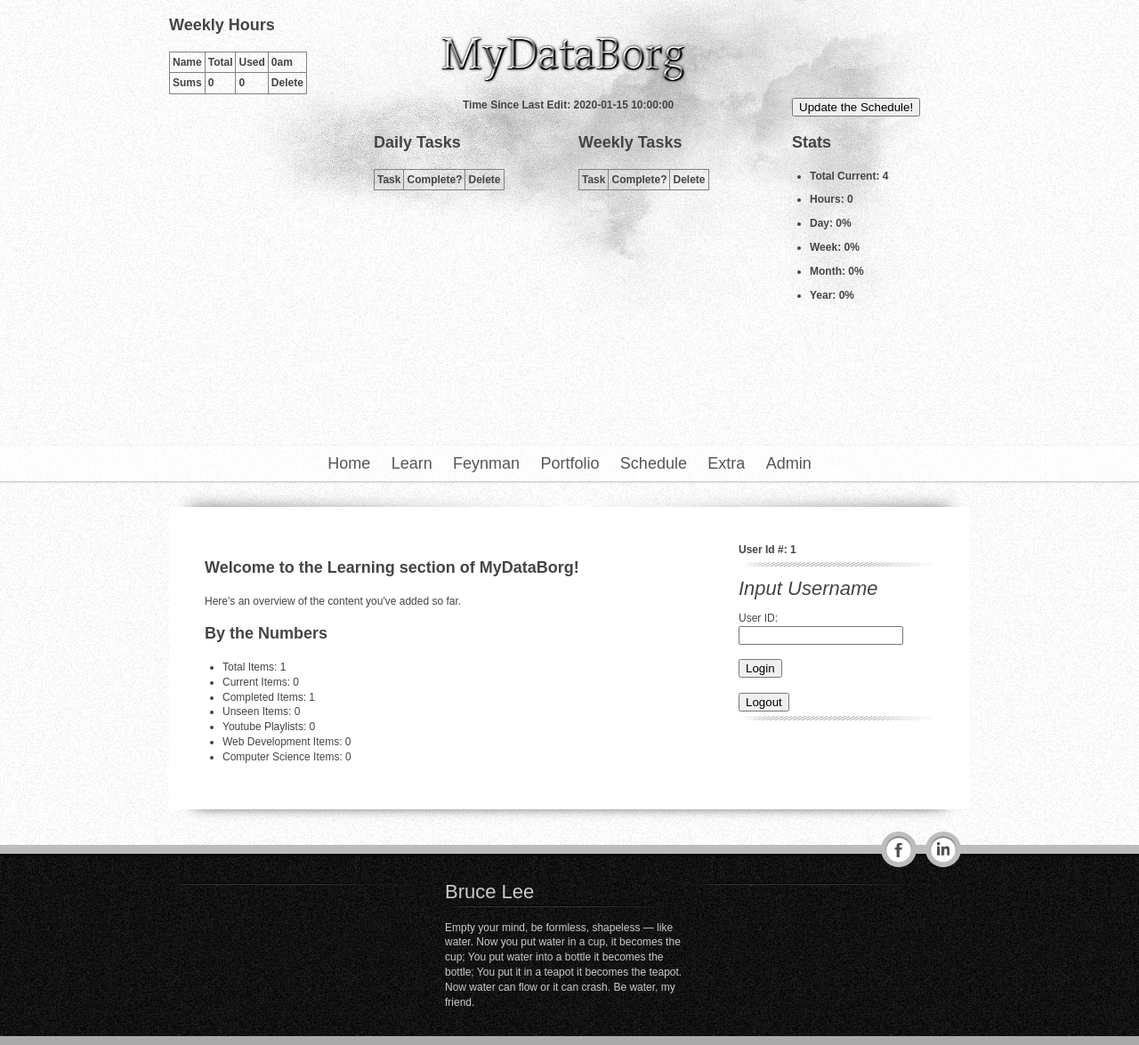
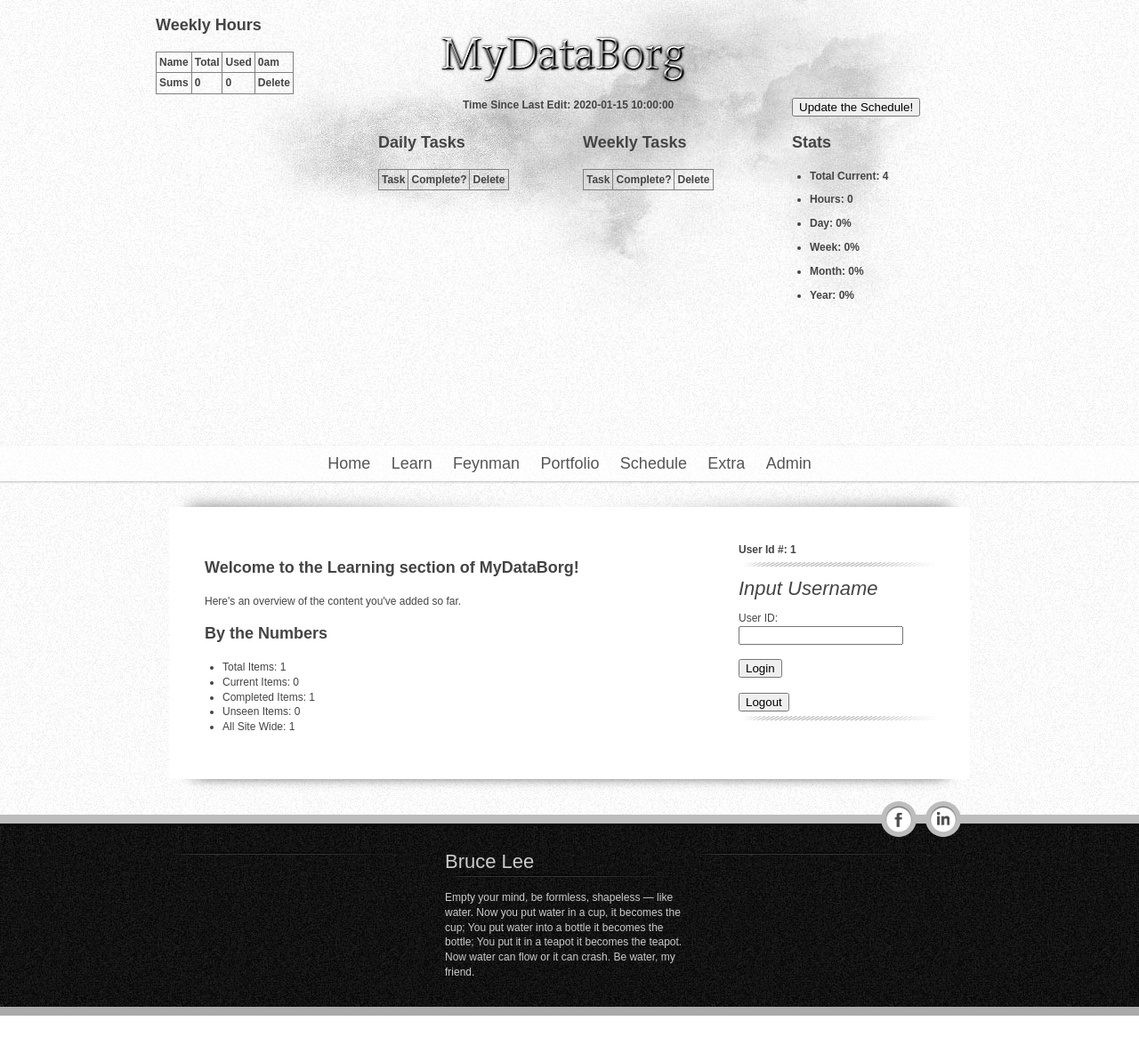
Before and after one commit to CharlesisChuck/Website, a PHP site: page /index.php?page=learn-overview in a window 1280 px wide. Shown: the whole page at 89% size. After the commit the page ends 1142 px from the top, so only its background shows below. Run offline with PHP 8.4, Linux system fonts and the light colour scheme; the visitor is signed in with stand-in values (Sample User, id 1); tables that the repository leaves empty or names only in its code hold one stand-in row (values such as "Sample post"); lists and menus that the app fills with data are empty.

Commit message:
Updates Visual/Features
added and fixed minor things

```diff
--- a/Website/content/admin-edit.php
+++ b/Website/content/admin-edit.php
@@ -44,6 +44,7 @@
   <option value="feynman">Feynman</option>
   <option value="webdev">Web Development</option>
   <option value="mechanics">Mechanics</option>
+  <option value="electronics">EE</option>
   <option value="physics">Physics</option>
   <option value="computer-science">Computer Science</option>
   <option value="buissness">Buissness</option>
--- a/Website/content/learn-overview.php
+++ b/Website/content/learn-overview.php
@@ -39,23 +39,12 @@
 	echo $Total;
 	?> </li>
 
-	<li>Youtube Playlists: <?php
-	$tag = 'yt-playlist';
-	$Total = ClassesCount($logged_in_user_id, $db, $tag);
+	<li>All Site Wide: <?php
+	$tag = 'all';
+	$Total = CountEntries($logged_in_user_id, $db, $tag);
 	echo $Total;
 	?> </li>
 
-	<li>Web Development Items: <?php
-	$tag = 'webdev';
-	$Total = ClassesCount($logged_in_user_id, $db, $tag);
-	echo $Total;
-	?> </li>
-
-	<li>Computer Science Items: <?php
-	$tag = 'computer-science';
-	$Total = ClassesCount($logged_in_user_id, $db, $tag);
-	echo $Total;
-	?> </li>
 </ul>
 
 </div>
--- a/Website/content/schedule.php
+++ b/Website/content/schedule.php
@@ -11,9 +11,12 @@
     }
 if (empty($_POST["schedule_reset"])) {
     } else{
+    	if(($logged_in_user_id != 0) && ($logged_in_user_id != NULL))
+    	{
     	$reset_type = $_POST["reset_item"];
     	ClearSaveReset($logged_in_user_id,$db,$reset_type);
 		echo "<meta http-equiv='refresh' content='0'>";
+    	}
     }
 
 ?>
@@ -23,7 +26,7 @@
 	<div class="reset_schedule">
 	<form method="post">
 		<select name="reset_item">
-			<option name="none">Don't Reset</option>
+			<option name="Save">No Reset</option>
 			<option value="hour">Weekly Hours</option>
 			<option value="day">Daily Tasks</option>
 			<option value="week">Weekly Tasks</option>
--- a/Website/content/sidebar-schedule.php
+++ b/Website/content/sidebar-schedule.php
@@ -123,10 +123,13 @@
   if (empty($_POST['Schedule_Create_Task'])) {
   } else
   {
+    if(($logged_in_user_id != 0) && ($logged_in_user_id != NULL))
+    {
       $second = 1;
       $MyUpdateStatus = $_POST['Schedule_Create_Task'];
       ScheduleInput($first,$second,$third,$logged_in_user_id,$db,$type,$MyUpdateStatus,$good_bad);
       echo "<meta http-equiv='refresh' content='0'>";
+   }
 
   }
 
@@ -155,11 +158,14 @@
   if (empty($_POST['Schedule_Create_Hour'])) {
   } else
   {
+     if(($logged_in_user_id != 0) && ($logged_in_user_id != NULL))
+    {
       $good_bad = $_POST['good_bad'];
       $type = 'hour';
       $MyUpdateStatus = $_POST['Schedule_Create_Hour'];
       ScheduleInput($first_hour,$second_hour,$third_hour,$logged_in_user_id,$db,$type,$MyUpdateStatus,$good_bad);
       echo "<meta http-equiv='refresh' content='0'>";
+    }
   }
 ?>
 
--- a/Website/css/jbc.css
+++ b/Website/css/jbc.css
@@ -1141,19 +1141,19 @@
 
 .ui_hour {
 	position:absolute;
-	left:0px;
+	left:-15px;
 	top: -150px;
 }
 
 .ui_week {
 	position: absolute;
-	left: 460px;
+	left: 465px;
 	top: -18px;
 }
 
 .ui_day{
 	position:absolute;
-	left:230px;
+	left:235px;
 	top:-18px;
 }
 
--- a/Website/includes/menu.php
+++ b/Website/includes/menu.php
@@ -9,6 +9,7 @@
    <li><a href="?page=learn-creator&page_category=buissness">Buissness</a></li>
    <li><a href="?page=learn-creator&page_category=computer-science">Computer Science</a></li>
    <li><a href="?page=learn-creator&page_category=physics">Physics</a></li>
+   <li><a href="?page=learn-creator&page_category=electronics">Electronics</a></li>
    <li><a href="?page=learn-creator&page_category=mechanics">Mechanics</a></li>
    <li><a href="?page=learn-creator&page_category=webdev">Web Development</a></li>
    <li><a href="?page=learn-creator&page_category=completed">Completed Classes</a></li>
--- a/Website/scripts/class-item-creator.php
+++ b/Website/scripts/class-item-creator.php
@@ -134,7 +134,7 @@
 	$previousNotes = GetPreviousNotes($list_id,$db);
 	echo '
 <form method="post" >
-<textarea rows="25" cols="130" name="notes'.$list_id.'">'.$previousNotes.'</textarea>
+<textarea rows="25" cols="130" name="notes'.$list_id.'">'.htmlspecialchars_decode($previousNotes, ENT_QUOTES).'</textarea>
 <input type="submit" value="Save Notes">
 </form>
 ';
@@ -144,8 +144,7 @@
     } else
     {
 
-        $notes = $_POST['notes'.$list_id];
-
+        $notes = htmlspecialchars($_POST['notes'.$list_id], ENT_QUOTES);
         UpdateNotes($notes,$list_id,$db);
         echo "<meta http-equiv='refresh' content='0'>";
     }
--- a/Website/scripts/database-functions.php
+++ b/Website/scripts/database-functions.php
@@ -6,6 +6,11 @@
 {
 	//do not change default notes formatting
 	$create_date = date("m/d/y");
+	if($status == 'completed'){
+		$default_notes = 'Date Created:'.$create_date.
+		'
+		This is a course I have previously completed and I am adding it here for future reference.';
+	}else {
 	$default_notes = 'Previous Location:       Date Last  used:         Date Created:'.$create_date.'
 
 Meta Notes:
@@ -16,6 +21,7 @@
     -
     -
     -';
+	}
 
 	if($urlfilter != NULL)//DELETE ME
 	{
@@ -79,7 +85,7 @@
     } else {
 
 	$sql_note_update = "UPDATE user_classes
-	SET notes ='$notes'
+	SET notes ='".$notes."'
 	WHERE list_id = ".$list_id;
 
 	if ($db->query($sql_note_update) === TRUE) {
@@ -141,9 +147,12 @@
 function CountEntries($logged_in_user_id,$db, $tag)
 {
 	$total = 0;
-
-	$sql_user_classes = "SELECT * FROM user_classes
-	WHERE user_id = '$logged_in_user_id'";
+	if ($tag == 'all'){
+		$sql_user_classes = "SELECT * FROM user_classes";
+	}else{
+		$sql_user_classes = "SELECT * FROM user_classes
+		WHERE user_id = '$logged_in_user_id'";
+	}
 
 	$result_user_classes  = $db -> query($sql_user_classes);
 	while($row = $result_user_classes  -> fetch_object() )
@@ -157,6 +166,9 @@
 		{
 			$total += 1;
 		} else if($tag == $status)
+		{
+			$total += 1;
+		} else if ($tag == 'all')
 		{
 			$total += 1;
 		}
@@ -191,6 +203,9 @@
 					{
 						$total += 1;
 					} else if ($tag == $category)
+					{
+						$total += 1;
+					} else if ($tag == 'all')
 					{
 						$total += 1;
 					}
--- a/Website/scripts/schedule-database.php
+++ b/Website/scripts/schedule-database.php
@@ -202,9 +202,10 @@
 
 //////////////////////////////////////////////////////////////////////////////////
 
-function HistoryScheduleSave($logged_in_user_id,$db)
+function HistoryScheduleSave($logged_in_user_id,$db,$type)
 {
-	$current_time = date("y/m/d");
+
+	$current_time = date("y/m/d ").$type;
 
 	$data = 'total';
 	$save_ratio = RatioScheduleGet($logged_in_user_id,$data,$db);
@@ -224,10 +225,19 @@
 
 function ClearSaveReset($logged_in_user_id,$db,$type)
 {
-	HistoryScheduleSave($logged_in_user_id,$db);
+	HistoryScheduleSave($logged_in_user_id,$db,$type);
 
-	$sql_reset = "DELETE FROM `schedule_input`
-	WHERE type = '$type'";
+	$blank = '0';
+
+	if($type == 'hour'){
+		$sql_reset = "UPDATE `schedule_input`
+		SET `third` = '$blank'
+		WHERE type = 'hour'";
+	}
+	else {
+		$sql_reset = "DELETE FROM `schedule_input`
+		WHERE type = '$type'";
+	}
 
 	if ($db->query($sql_reset) === TRUE) {
 	} else {
```
Also changed, not shown: Website/NEED DOCUMENT.txt (+9 -4 lines). Lines whose indentation alone changed are shown as unchanged.
